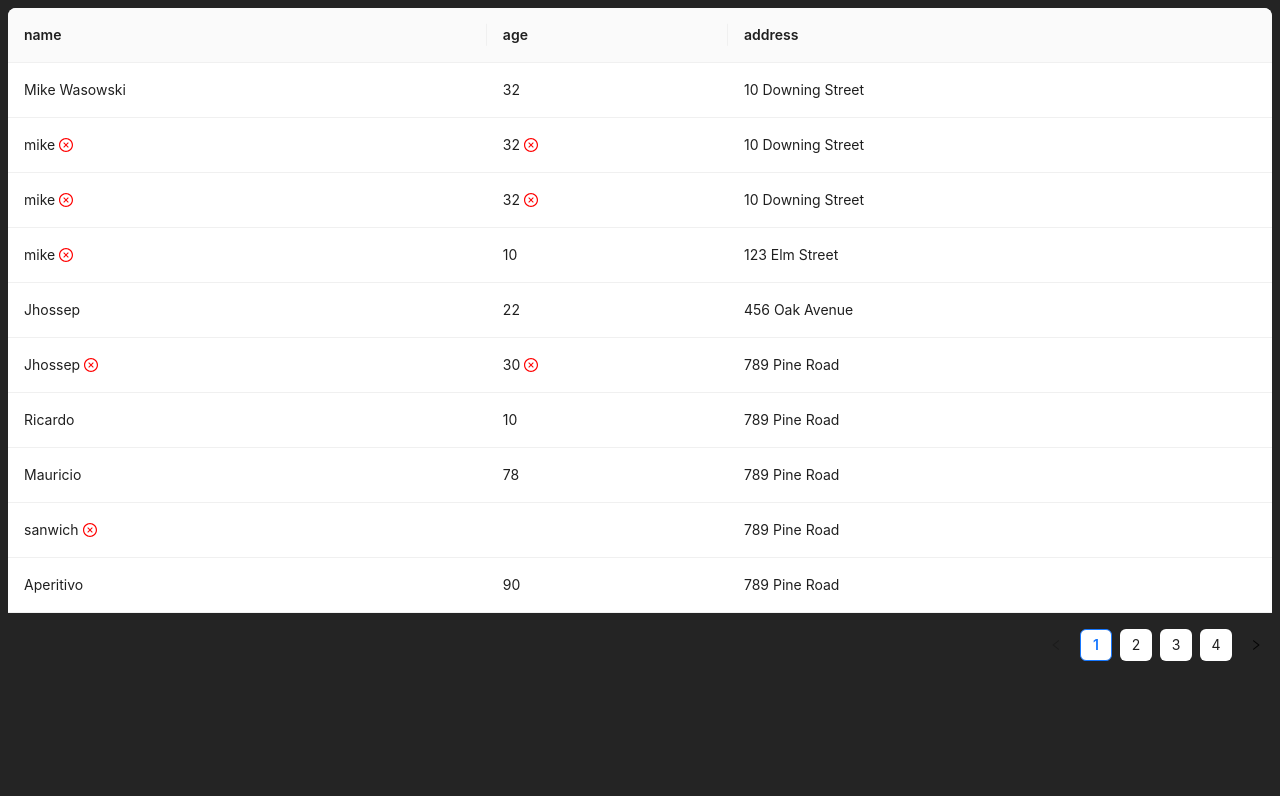
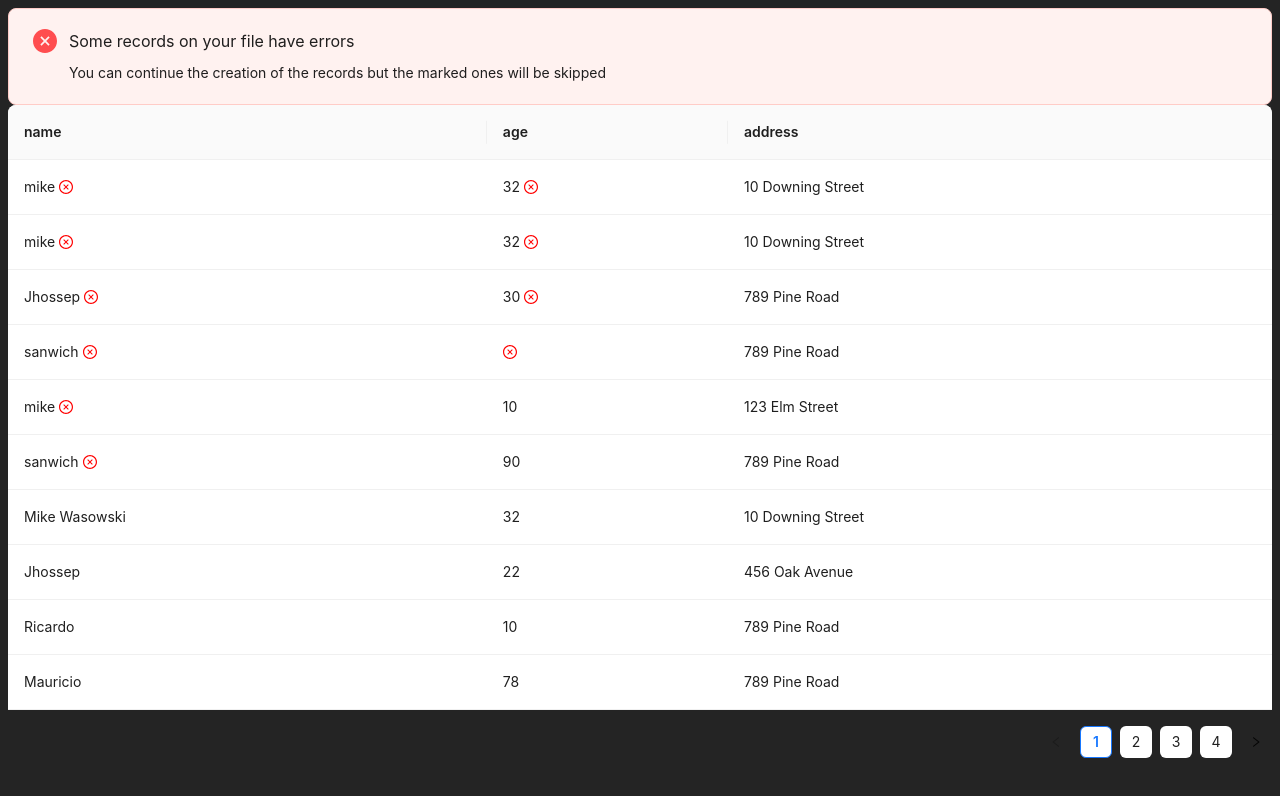
Before and after one commit to jhossepmartinez/table-error-tooltips, a React (Vite) app: page / in a window 1280 px wide. Shown: the top 796 px of the page. Built offline with nearby package versions, Linux system fonts and the light colour scheme.

Commit message:
funcional god

```diff
--- a/src/App.tsx
+++ b/src/App.tsx
@@ -3,16 +3,17 @@ import './App.css';
 // import { CloseCircleOutlined } from '@ant-design/icons';
 import { ValidatedTable } from './components/ValidatedTable/ValidatedTable';
 import tempData from "./temp.json"
+import {  Validator } from './components/types';
 
-type DataSource = Record<string, string | Record<string, string []>>
+// type DataSource = Record<string, string | Record<string, string []>>
+//
+// type EnrichedDataSource = DataSource & {
+//     errors?: Record<string, string[]>;
+// };
+//
+// type Validator = (data: EnrichedDataSource[]) => EnrichedDataSource[];
 
-type EnrichedDataSource = DataSource & {
-    errors?: Record<string, string[]>;
-};
-
-type Validator = (data: EnrichedDataSource[]) => EnrichedDataSource[];
-
-const validateRepeatedNameAgeErrors: Validator = (data) => {
+const validateDuplicatedNameAge: Validator = (data) => {
     const seen = new Map<string, number>(); // Use a map to track the first occurrence index
     const updatedData = [...data]; // Create a mutable copy of the input array
 
@@ -92,18 +93,33 @@ const validateNameCapitalization: Validator = (data) => {
 };
 
 // Combined validation
-const validateData = (data: EnrichedDataSource[]): EnrichedDataSource[] => {
-    const validators: Validator[] = [
-        validateRepeatedNameAgeErrors,
-        validateJhossepAgeErrors,
-        validateNameCapitalization,
-    ];
-
-    return validators.reduce((validatedData, validator) => validator(validatedData), data);
-};
+// const validateData = (data: EnrichedDataSource[]): EnrichedDataSource[] => {
+//     const validators: Validator[] = [
+//         validateRepeatedNameAgeErrors,
+//         validateJhossepAgeErrors,
+//         validateNameCapitalization,
+//     ];
+//
+//     return validators.reduce((validatedData, validator) => validator(validatedData), data);
+// };
 
 function App() {
-    const columnNames = ['name', 'age', 'address'];
+    // const columnNames = ['name', 'age', 'address'];
+    const columnProperties = [
+        {
+            name: "name",
+            isRequired: true,
+        },
+        {
+            name: "age",
+            isRequired: true,
+        },
+        {
+            name: "address",
+            isRequired: false,
+        }
+    ]
+
     // const columns = columnNames.map((name) => ({
     //     title: name,
     //     dataIndex: name,
@@ -201,11 +217,11 @@ function App() {
     // ];
     //
     const dataSource = tempData
-    const updatedSourceData = validateData(dataSource);
-    console.log("updatedSourceData:", updatedSourceData);
+    // const updatedSourceData = validateData(dataSource);
+    // console.log("updatedSourceData:", updatedSourceData);
 
     return (
-        <ValidatedTable dataSource={dataSource} validators={[validateRepeatedNameAgeErrors, validateJhossepAgeErrors, validateNameCapitalization]} columnNames={columnNames} />
+        <ValidatedTable dataSource={dataSource} validators={[validateDuplicatedNameAge, validateJhossepAgeErrors, validateNameCapitalization]} columnProperties={columnProperties} />
     );
 }
 
--- a/src/components/ValidatedTable/ValidatedTable.tsx
+++ b/src/components/ValidatedTable/ValidatedTable.tsx
@@ -1,13 +1,13 @@
-import { Table, Tooltip } from "antd"
-import { EnrichedDataSource, Validator } from "../types"
+import { Alert, Table, Tooltip } from "antd"
+import { ColumnProperty, EnrichedDataSource, Validator } from "../types"
 import { CloseCircleOutlined } from "@ant-design/icons";
 
-export const ValidatedTable = ({validators, dataSource, columnNames}: {validators: Validator[], dataSource: EnrichedDataSource[], columnNames: string[]}) => {
-    const columns = columnNames.map((name) => ({
-        title: name,
-        dataIndex: name,
+export const ValidatedTable = ({validators, dataSource, columnProperties}: {validators: Validator[], dataSource: EnrichedDataSource[], columnProperties: ColumnProperty[]}) => {
+    const columns = columnProperties.map((columnProp) => ({
+        title: columnProp.name,
+        dataIndex: columnProp.name,
         render: (text: string, record: EnrichedDataSource) => {
-            const errors = record.errors && record.errors[name]?.join("\n") || null;
+            const errors = record.errors && record.errors[columnProp.name]?.join("\n") || null;
             return (
                 <>
                     {text}
@@ -24,16 +24,48 @@ export const ValidatedTable = ({validators, dataSource, columnNames}: {validator
         }
     }));
 
+    const validateRequiredFields: Validator = (data) => {
+        const requiredFields = columnProperties.filter((columnProp) => columnProp.isRequired).map((columnProp) => columnProp.name);
+        if (requiredFields.length === 0) return data
+
+        return data.map(record => {
+            const errors: Record<string, string[]> = {};
+            requiredFields.map((field) => {
+                if (!record[field]) {
+                    if (!errors[field]) errors[field] = [];
+                    errors[field].push("This field is required");
+                }
+            })
+            return {
+                ...record,
+                errors
+            }
+        })
+    }
+
     const validateData = (data: EnrichedDataSource[]): EnrichedDataSource[] => {
         return validators.reduce((validatedData, validator) => validator(validatedData), data);
     };
 
+    const validatedRequiredFieldsData = validateRequiredFields(dataSource)
+    // console.log("validateRequiredFieldsData", validatedRequiredFieldsData)
+    const validatedData = validateData(validatedRequiredFieldsData || dataSource)
 
+    validatedData.sort((a, b) => Object.keys(b.errors || {}).length - Object.keys(a.errors || {}).length)
 
-    const validatedData = validateData(dataSource)
+    console.log("validatedData", validatedData)
+
+    const dataWithoutErrors = validatedData.filter((record) => Object.keys(record.errors || {}).length === 0)
+
+    const showDataHasErrorsAlert = dataWithoutErrors.length < dataSource.length
+
+    console.log("dataWithoutErrors", dataWithoutErrors)
 
     return (
         <div>
+            { showDataHasErrorsAlert && (
+                <Alert type="error" showIcon message="Some records on your file have errors" description="You can continue the creation of the records but the marked ones will be skipped"></Alert>
+            )}
             <Table dataSource={validatedData} columns={columns}></Table>
         </div>
     )
```
Also changed, not shown: src/components/types.ts (+6 -1 lines).
